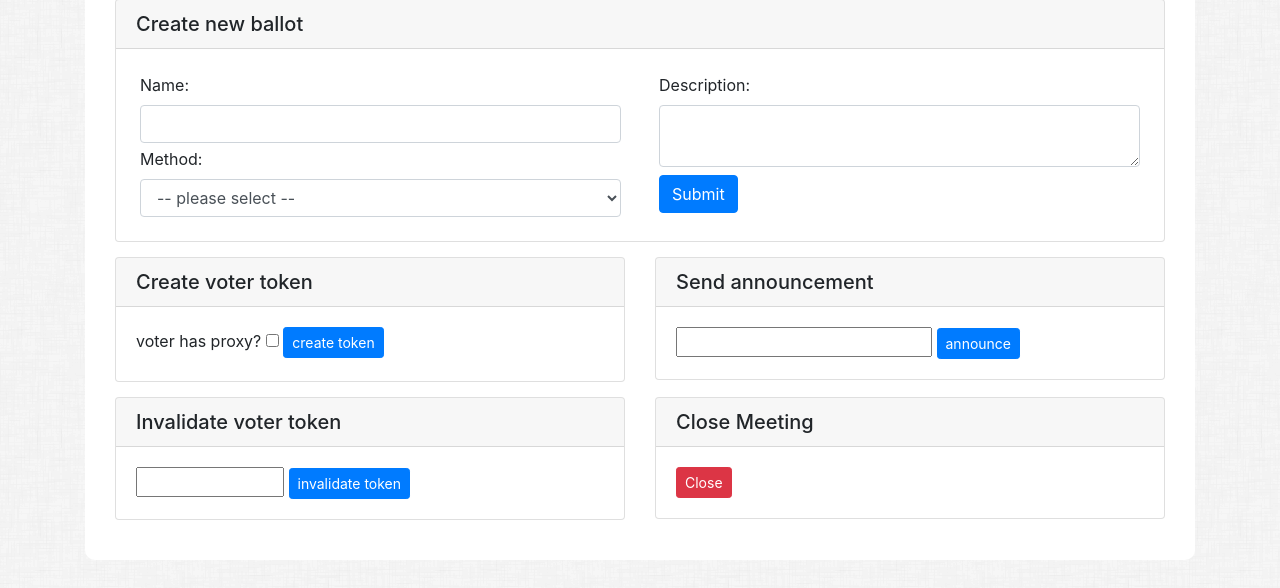
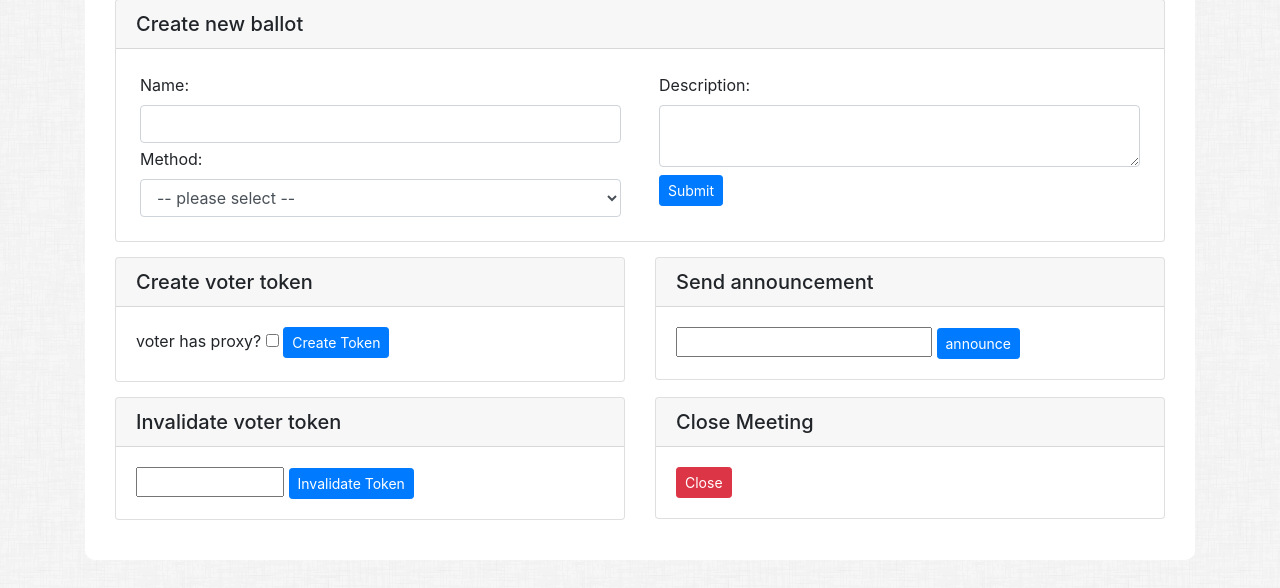
Before and after one commit to mickzijdel/DemocrappConsolidated, a Django app: template DemocrApp-API/Meeting/templates/meeting/meeting.html in a window 1280 px wide. Shown: the part 432-1020 px from the top of the page. Run offline with Django 3.2, Linux system fonts and the light colour scheme; the template is opened without the code that fills it: values that come from a table or form of the project are taken from there, others are empty.

Commit message:
Capitalise all button text on the admin side

```diff
--- a/DemocrApp-API/Meeting/templates/meeting/meeting.html
+++ b/DemocrApp-API/Meeting/templates/meeting/meeting.html
@@ -58,7 +58,7 @@
             {{ form.description.errors }}
             <textarea class="form-control col" name="{{ form.description.html_name }}" row="3" maxlength="150" required id="{{ form.description.id_for_label }}"></textarea>
           </div>
-          <input type="submit" value="Submit" class="btn btn-primary m-1 align-right" />
+          <input type="submit" value="Submit" class="btn btn-sm btn-primary m-1 align-right" />
         </div>
       </div>
     </form>
@@ -74,7 +74,7 @@
             {% csrf_token %}
             <label for="proxy">voter has proxy?</label>
             <input type="checkbox" name="proxy"/>
-            <input type="button" class="btn btn-sm btn-primary" onclick="create_token()" value="create token" />
+            <input type="button" class="btn btn-sm btn-primary" onclick="create_token()" value="Create Token" />
           </form>
         </div>
       </div>
@@ -97,8 +97,8 @@
         <div class="card-body">
           <form id="token_invalidation_form">
             {% csrf_token %}
-              <input type="number" id="invalidate_token_textbox" min="10000000" max="99999999">
-              <input type="button" class="btn btn-sm btn-primary" onclick="invalidate_token()" value="invalidate token" />
+              <input type="number" id="invalidate_token_textbox" min="10000000" max="99999999"></input>
+              <input type="button" class="btn btn-sm btn-primary" onclick="invalidate_token()"value="Invalidate Token"></input>
           </form>
         </div>
       </div>
@@ -231,7 +231,7 @@
     };
 
     function close_meeting(e){
-        if(confirm("Are you sure? this will close all open votes and delete unopened ones")){
+        if(confirm("Are you sure? This will close all open votes and delete unopened ones")){
             return true;
         } else {
             e.preventDefault();
```
